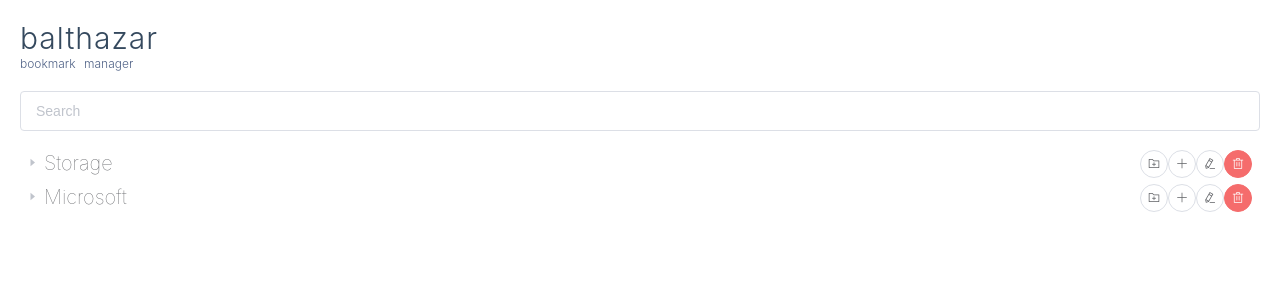
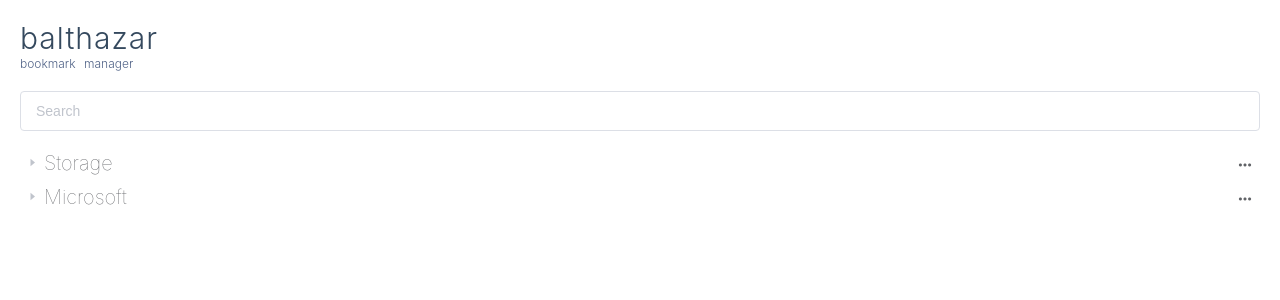
Before and after one commit to ayls/balthazar, a Nuxt app in the folder Web/: page / in a window 1280 px wide. Shown: the top 300 px of the page. Built offline with nearby package versions, Linux system fonts and the light colour scheme.

Commit message:
ux improvements

```diff
--- a/Web/components/Bookmark.vue
+++ b/Web/components/Bookmark.vue
@@ -2,65 +2,45 @@
   <div class="bookmark-tree-node">
     <div v-if="isEditing" class="bookmark-edit">
       <div>
+        <el-input placeholder="Name" v-model="name" size="mini"></el-input>
+      </div>
+      <div v-if="!bookmark.isFolder">
+        <el-input placeholder="url" v-model="url" size="mini"></el-input>
+      </div>
+      <div>
         <el-button
-          type="primary"
           icon="el-icon-check"
           circle
           size="mini"
           @click="() => endEdit(true)">
         </el-button>
         <el-button
-          type="danger"
           icon="el-icon-close"
           circle
           size="mini"
           @click="() => endEdit(false)">
         </el-button>
       </div>
-      <div>
-        <el-input placeholder="Name" v-model="name" size="mini"></el-input>
-      </div>
-      <div v-if="!bookmark.isFolder">
-        <el-input placeholder="url" v-model="url" size="mini"></el-input>
-      </div>
     </div>
     <div v-else class="bookmark-readonly">
       <div v-if="isFolder">{{ name }}</div>
       <div v-else>
-        <a v-bind:href="url" target="_blank"><span>{{ name }}</span></a>
+        <a :href="url" target="_blank"><span>{{ name }}</span></a>
       </div>
     </div>
     <div>
-      <div v-if="isFolder">
-        <el-button
-          icon="el-icon-folder-add"
-          circle
-          size="mini"
-          @click="() => append(true)">
-        </el-button>
-        <el-button
-          icon="el-icon-plus"
-          circle
-          size="mini"
-          @click="() => append(false)">
-        </el-button>
-      </div>
-      <div v-else class="bookmark-append-placeholder"></div>
-      <div>
-        <el-button
-          icon="el-icon-edit"
-          circle
-          size="mini"
-          @click="() => beginEdit()">
-        </el-button>
-        <el-button
-          type="danger"
-          icon="el-icon-delete"
-          circle
-          size="mini"
-          @click="() => remove()">
-        </el-button>
-      </div>
+      <el-dropdown
+        @command="handleCommand">
+        <span class="el-dropdown-link">
+          <i class="el-icon-more el-icon--right"></i>
+        </span>
+        <el-dropdown-menu slot="dropdown">
+          <el-dropdown-item v-if="isFolder" command="addFolder">New folder</el-dropdown-item>
+          <el-dropdown-item v-if="isFolder" command="addUrl">New url</el-dropdown-item>
+          <el-dropdown-item :divided="isFolder" command="edit">Edit</el-dropdown-item>
+          <el-dropdown-item class="danger-command" command="delete">Delete</el-dropdown-item>
+        </el-dropdown-menu>
+      </el-dropdown>
     </div>
   </div>
 </template>
@@ -101,6 +81,23 @@ export default Vue.component('bookmark', {
     }
   },
   methods: {
+    handleCommand(command: any) {
+      switch (command) {
+        case 'addFolder':
+          this.append(true);
+          break;
+        case 'addUrl':
+          this.append(false);
+          break;
+        case 'edit':
+          this.beginEdit();
+          break;
+        case 'delete':
+          this.remove();
+          break;
+      }
+      console.log(command)
+    },
     append(isFolder: boolean) {
       const bookmark = this.bookmark;
       this.$store.commit('append', { bookmark, isFolder });
@@ -135,23 +132,22 @@ div.bookmark-edit {
   display: flex;
 }
 
-div.bookmark-edit > div:first-child {
+div.bookmark-edit > div:last-child {
   width: 62px;
 }
 
 div.bookmark-edit > div:nth-child(2) {
-  flex:0.4;
-  padding-left: 5px;
-  padding-right: 5px;
-}
-
-div.bookmark-edit > div:last-child {
   flex:1;
   padding-right: 5px;
 }
 
-.bookmark-append-placeholder {
-  width: 62px;
+div.bookmark-edit > div:first-child {
+  flex:0.4;
+  padding-right: 5px;
+}
+
+.danger-command {
+  color: crimson;
 }
 
 .bookmark-tree-node .el-button+.el-button  {
--- a/Web/pages/index.vue
+++ b/Web/pages/index.vue
@@ -23,7 +23,7 @@
           :allow-drop="allowDrop"
           ref="tree">
           <div class="bookmark-tree-node-container" slot-scope="{ node, data }">
-            <bookmark v-bind:node="node" v-bind:bookmark="data"></bookmark>
+            <bookmark :node="node" :bookmark="data"></bookmark>
           </div>
         </el-tree>
       </div>
```
